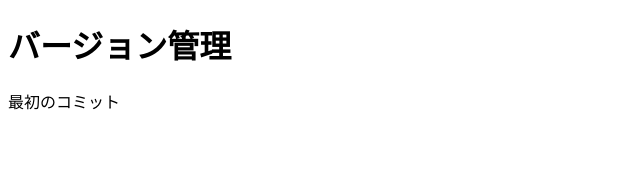
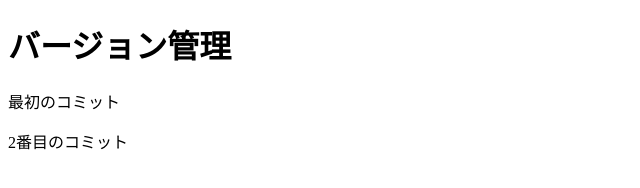
Before and after one commit to runahisazumi/kadai-commit, a plain HTML site: page index.html in a window 1280 px wide. Shown: the whole page, without its empty margins (0-640 px from the left). Drawn offline with Linux system fonts and the light colour scheme.

Commit message:
update sample.txt

```diff
--- a/index.html
+++ b/index.html
@@ -7,5 +7,6 @@
     <body>
         <h1>バージョン管理</h1>
         <p>最初のコミット</p>
+        <p>2番目のコミット</p>
     </body>
 </html>
```
Also changed, not shown: sample.txt.
